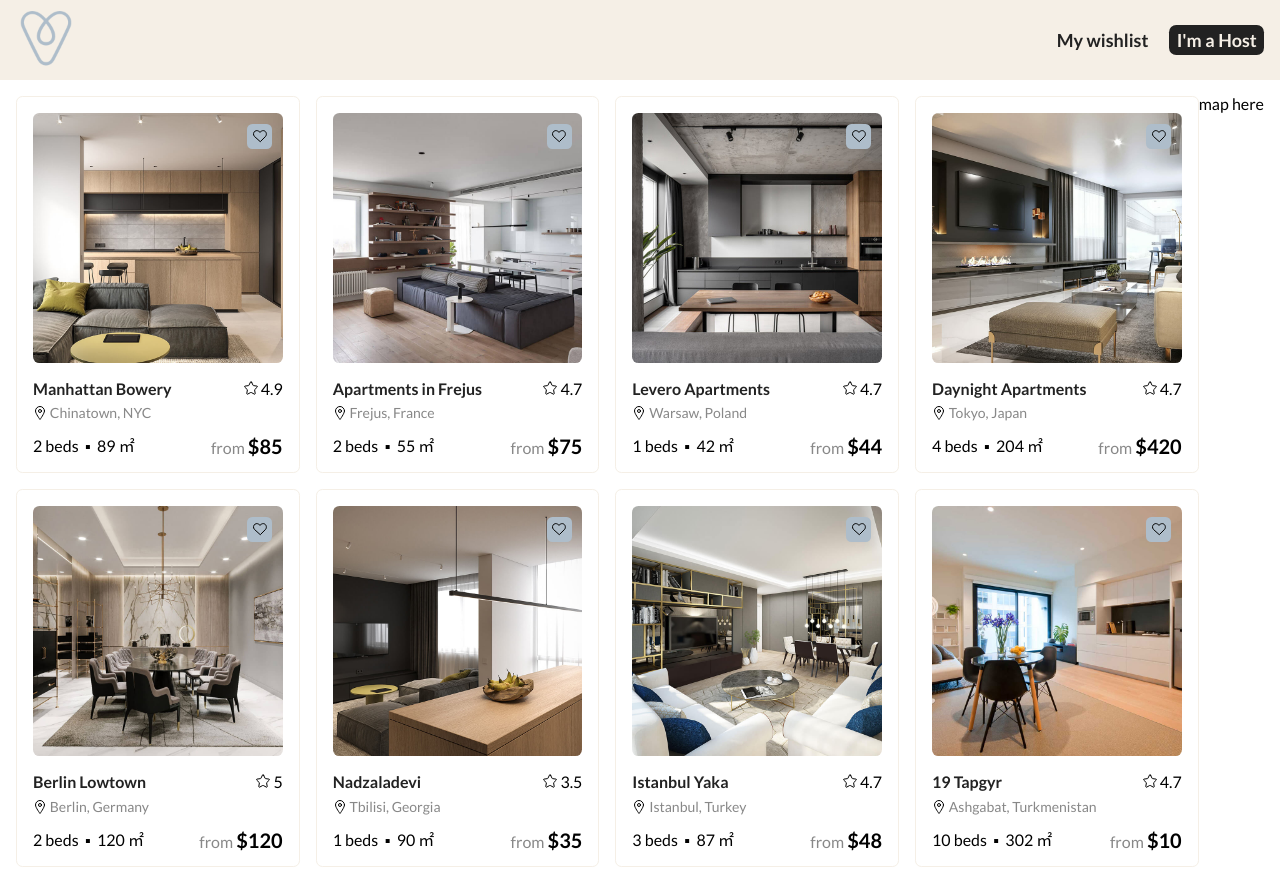
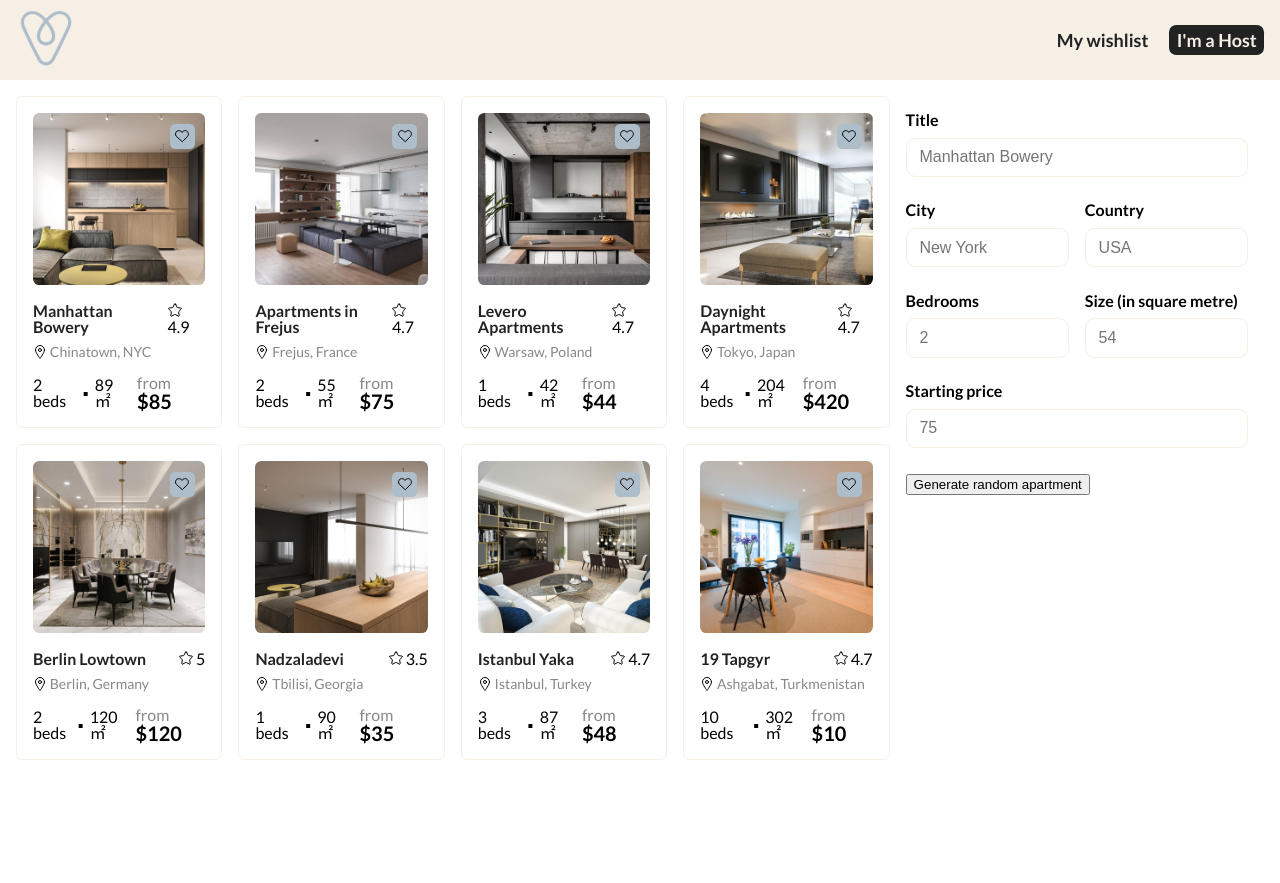
Before and after one commit to kakajann/ground-bnb, a SvelteKit app: page / in a window 1280 px wide. After the commit the page ends 800 px from the top, so only its background shows below. Built offline with nearby package versions, Linux system fonts and the light colour scheme.

Commit message:
feat: import apartment create form in home page

```diff
--- a/src/routes/+page.svelte
+++ b/src/routes/+page.svelte
@@ -1,5 +1,6 @@
 <script>
   import ApartmentList from '$lib/components/ApartmentList/index.svelte';
+  import CreateApartmentForm from '$lib/components/CreateApartmentForm/index.svelte'
   import data from '$lib/apartments.json'
 </script>
 
@@ -9,7 +10,7 @@
 
 <div id="home">
   <ApartmentList apartments={data} />
-  <div class="map">
-    map here
+  <div class="form">
+    <CreateApartmentForm />
   </div>
 </div>
```
